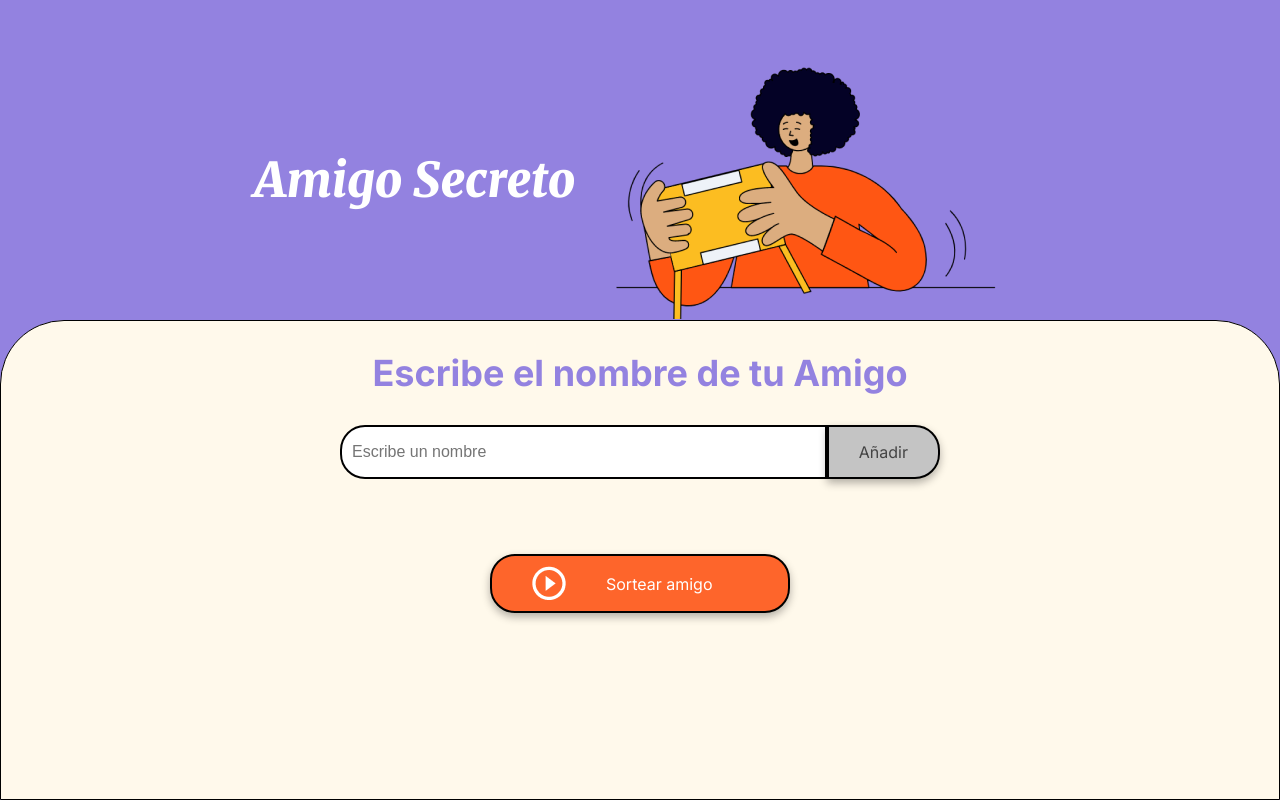
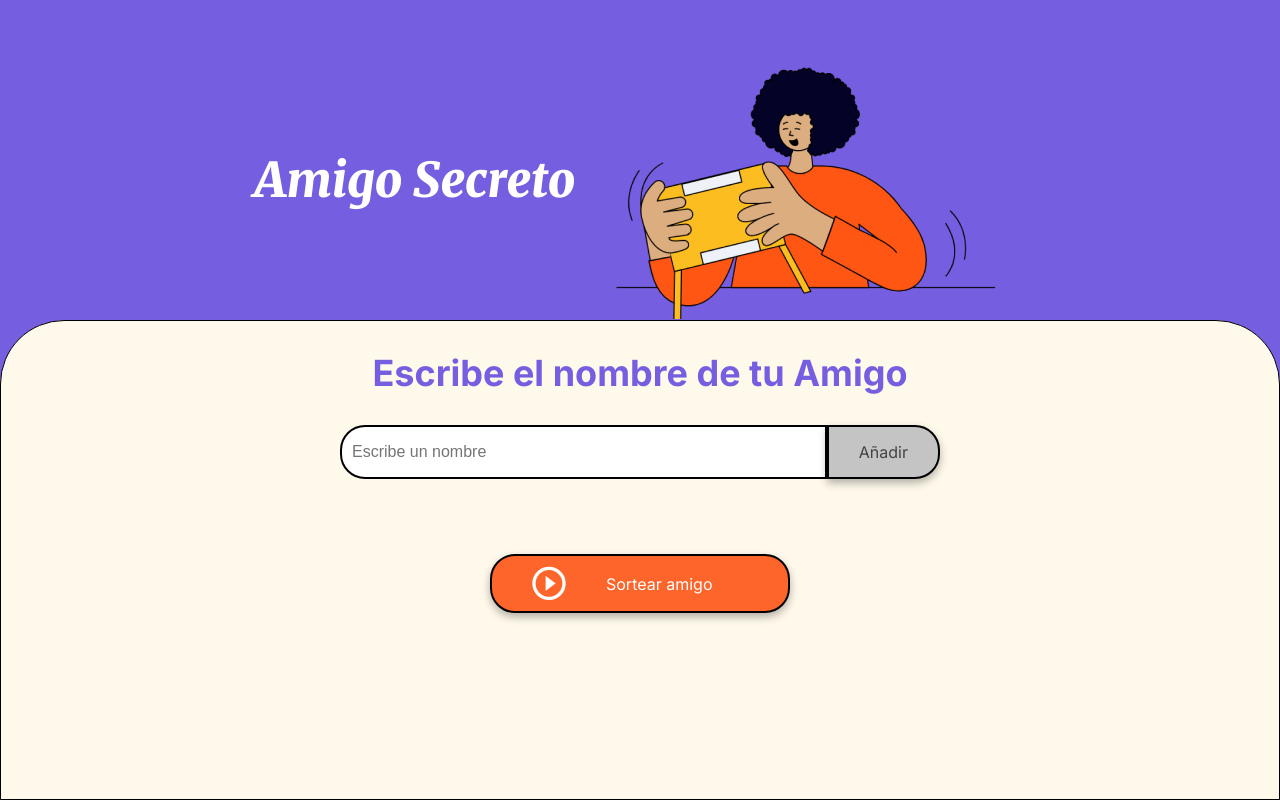
Before and after one commit to Irinath/challenge-amigo-secreto_esp-main, a plain HTML site: page index.html in a window 1280 px wide. Drawn offline with Linux system fonts and the light colour scheme.

```diff
--- a/style.css
+++ b/style.css
@@ -1,9 +1,9 @@
 :root {
-    --color-primary: #9382e0; /*#4B69FD;*/
+    --color-primary: #755edf; /*#4B69FD;*/
     --color-secondary: #FFF9EB;
     --color-tertiary: #C4C4C4;
     --color-button: #fe652b;
-    --color-button-hover: #e55720;
+    --color-button-hover: #cb5c30;
     --color-text: #444444;
     --color-white: #FFFFFF;
 }
```
Also changed, not shown: 2 other files.
